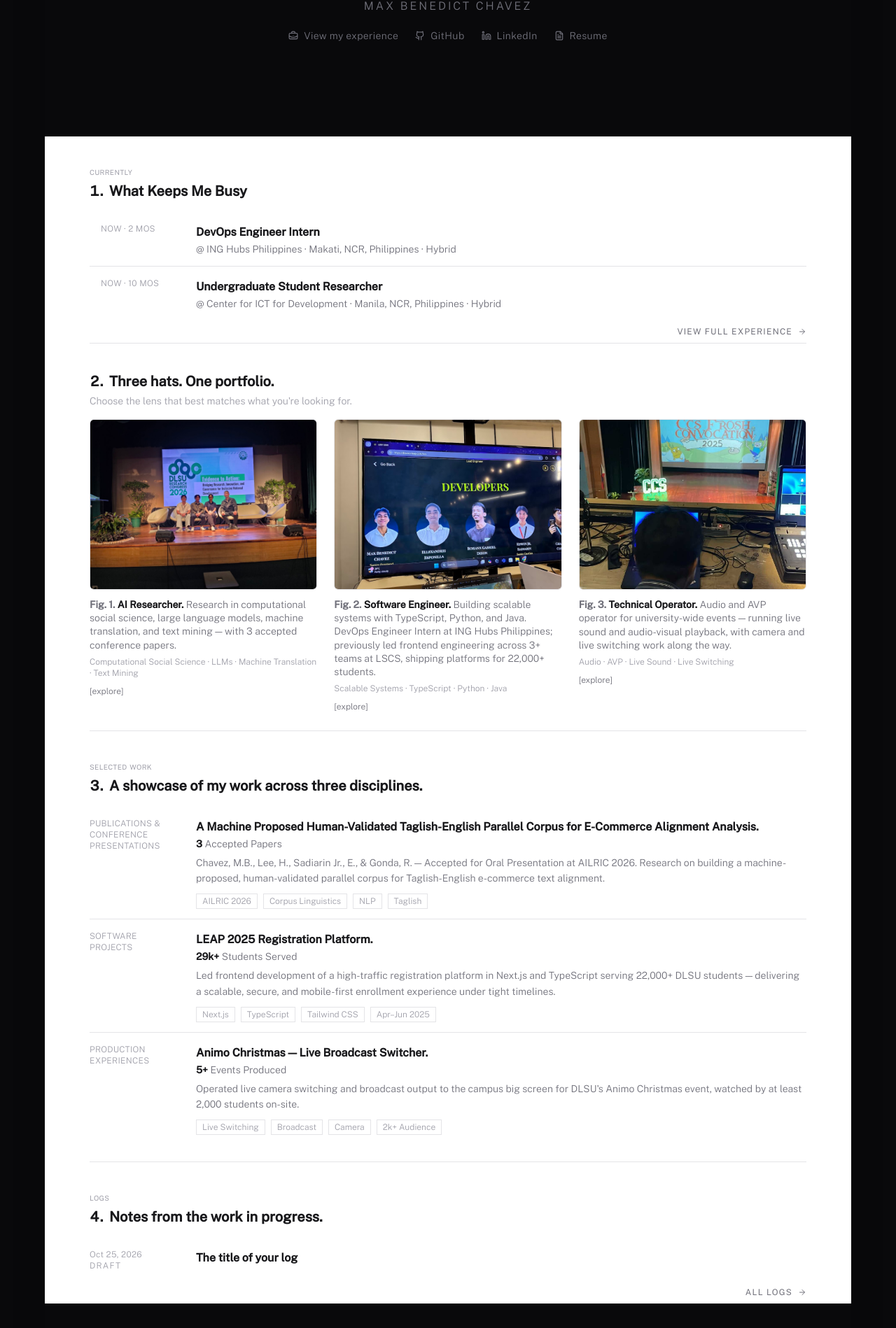
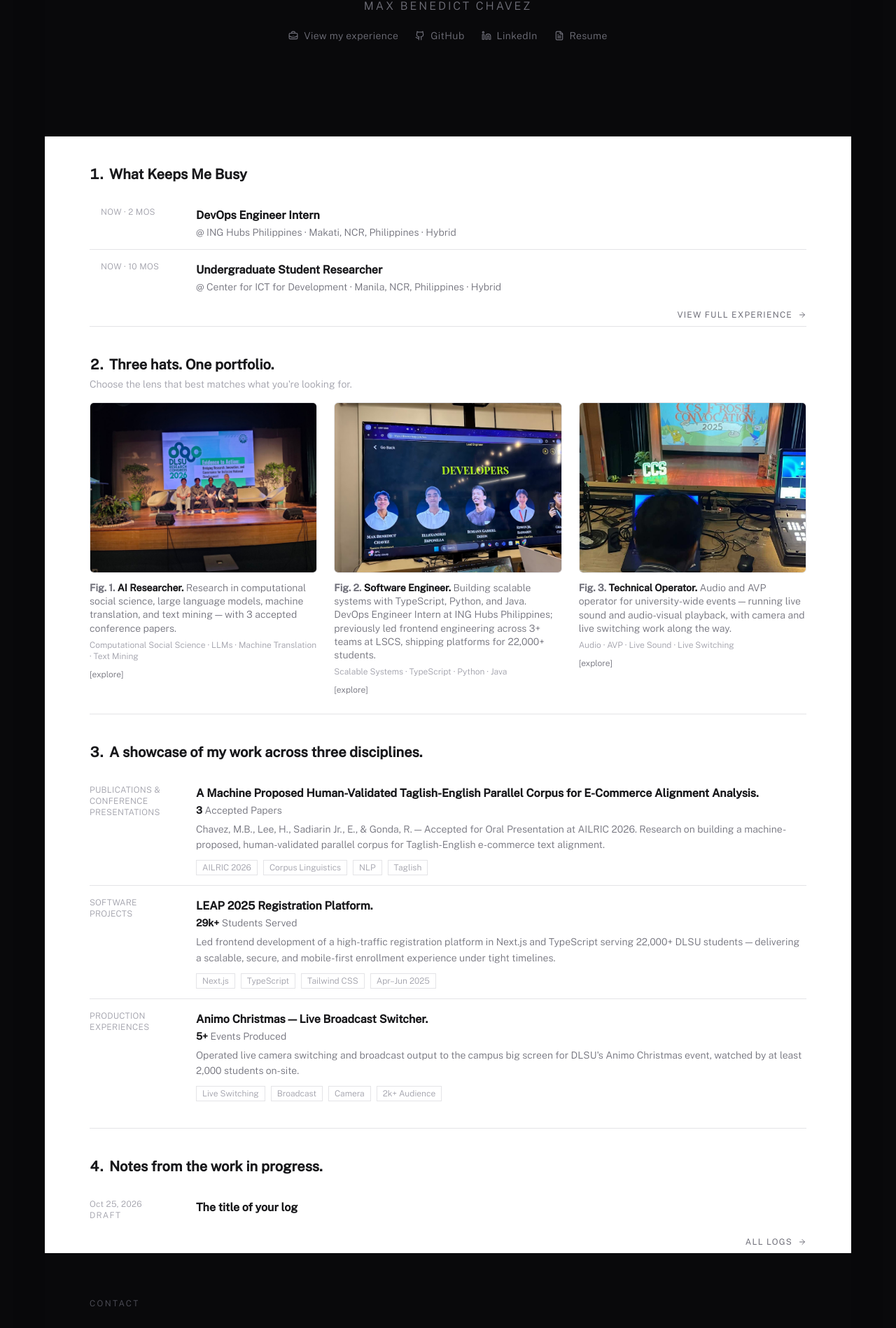
Before and after one commit to mbchavez27/mbchavezzportfolio, a React (Vite) app: page / in a window 1280 px wide. Shown: the part 606-2504 px from the top of the page at 70% size. Built offline with nearby package versions, Linux system fonts and the light colour scheme.

Commit message:
style(ui): drop the small labels above section headings

```diff
--- a/src/components/molecules/SectionHeading.tsx
+++ b/src/components/molecules/SectionHeading.tsx
@@ -6,7 +6,6 @@ type Props = {
   title: ReactNode;
   /** Paper-style section number, e.g. "2" or "1.1". */
   number?: string;
-  eyebrow?: string;
   subtitle?: ReactNode;
   /** Heading level; sections use h2, groups inside a section (e.g. a venue) use h3. */
   as?: "h2" | "h3";
@@ -15,13 +14,10 @@ type Props = {
   className?: string;
 };
 
-/** The quiet section header used across the site: a faint maroon hairline, an optional eyebrow, a title. */
-export default function SectionHeading({ title, number, eyebrow, subtitle, as: Heading = "h2", divider = true, className = "" }: Props) {
+/** The quiet section header used across the site: a faint maroon hairline and a title. */
+export default function SectionHeading({ title, number, subtitle, as: Heading = "h2", divider = true, className = "" }: Props) {
   return (
     <motion.div {...revealOnScroll()} className={`${divider ? "border-t border-primary/15" : ""} pt-10 pb-4 ${className}`}>
-      {eyebrow && (
-        <p className="font-body text-sm text-zinc-400 tracking-wide [font-variant:small-caps] mb-1">{eyebrow.toLowerCase()}</p>
-      )}
       <Heading
         className={`font-display font-semibold text-zinc-900 ${Heading === "h2" ? "text-lg md:text-xl" : "text-base"}`}
       >
--- a/src/features/experience/components/CurrentRoles.tsx
+++ b/src/features/experience/components/CurrentRoles.tsx
@@ -16,7 +16,7 @@ export default function CurrentRoles({ entries }: { entries: readonly CurrentRol
 
   return (
     <section className="page-container">
-      <SectionHeading number="1" eyebrow="Currently" title="What Keeps Me Busy" divider={false} />
+      <SectionHeading number="1" title="What Keeps Me Busy" divider={false} />
       <EntryList>
         {entries.map((entry, i) => (
           <EntryRow
--- a/src/features/home/components/Highlights.tsx
+++ b/src/features/home/components/Highlights.tsx
@@ -6,7 +6,7 @@ import type { Highlight } from "../domain/home.domain";
 export default function Highlights({ highlights }: { highlights: readonly Highlight[] }) {
   return (
     <section className="page-container pb-6">
-      <SectionHeading number="3" eyebrow="Selected work" title="A showcase of my work across three disciplines." />
+      <SectionHeading number="3" title="A showcase of my work across three disciplines." />
       <EntryList>
         {highlights.map((highlight, i) => (
           <EntryRow
--- a/src/features/logs/components/LatestLogs.tsx
+++ b/src/features/logs/components/LatestLogs.tsx
@@ -16,7 +16,7 @@ export default function LatestLogs({ entries }: { entries: readonly LatestLogEnt
 
   return (
     <section className="page-container">
-      <SectionHeading number="4" eyebrow="Logs" title="Notes from the work in progress." />
+      <SectionHeading number="4" title="Notes from the work in progress." />
       <EntryList>
         {entries.map((entry, i) => (
           <EntryRow
--- a/src/features/papers/components/ResearchWork.tsx
+++ b/src/features/papers/components/ResearchWork.tsx
@@ -26,7 +26,7 @@ function Citation({ paper }: { paper: Paper }) {
 export default function ResearchWork({ venueGroups }: { venueGroups: readonly VenueGroup[] }) {
   return (
     <div className="page-container">
-      <SectionHeading number="1" eyebrow="Featured Contributions" title="Research Work" />
+      <SectionHeading number="1" title="Research Work" />
 
       {venueGroups.map(({ venue, papers }, v) => (
         <section key={venue.name}>
--- a/src/features/projects/components/TechnicalStack.tsx
+++ b/src/features/projects/components/TechnicalStack.tsx
@@ -7,7 +7,6 @@ export default function TechnicalStack({ categories }: { categories: readonly St
     <section className="page-container pb-16">
       <SectionHeading
         number="2"
-        eyebrow="Technical Stack"
         title="The technologies and tools I use to build software systems, intelligent applications, and data-driven solutions."
       />
       <EntryList>
```
